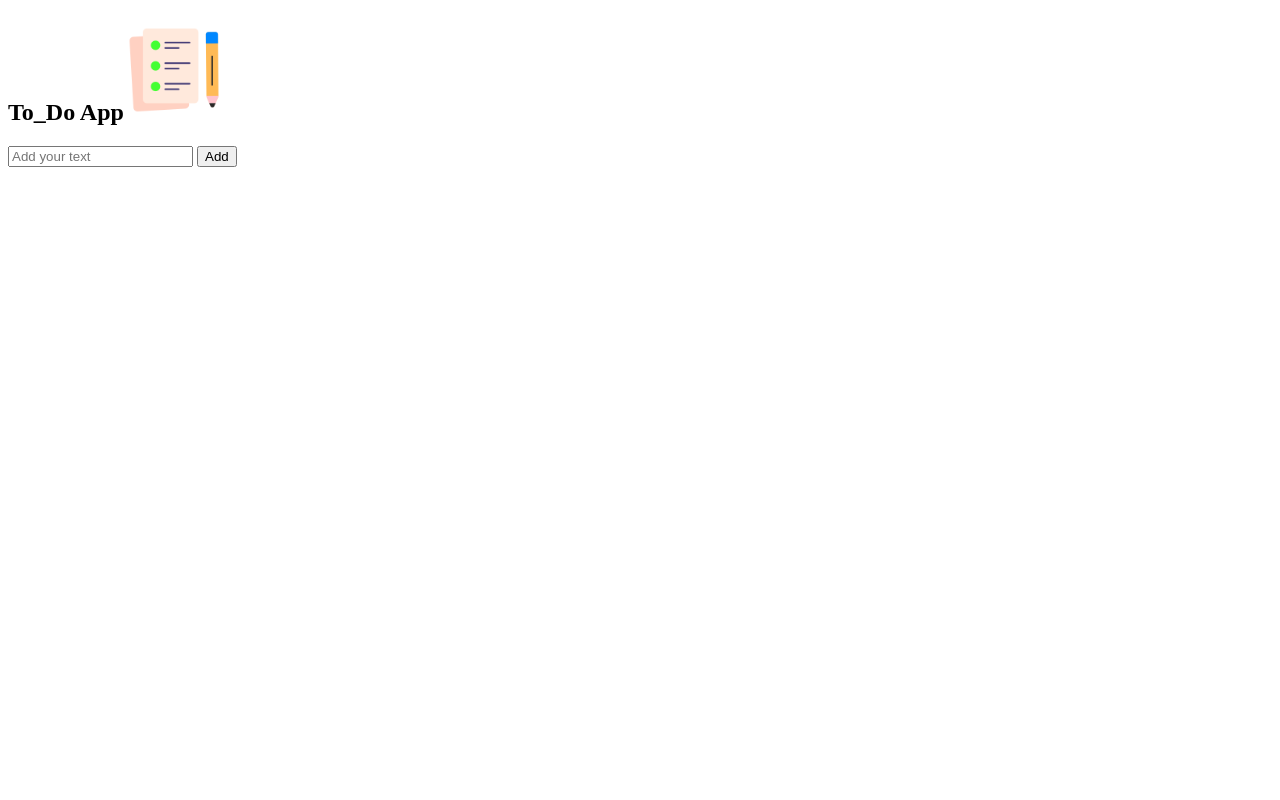
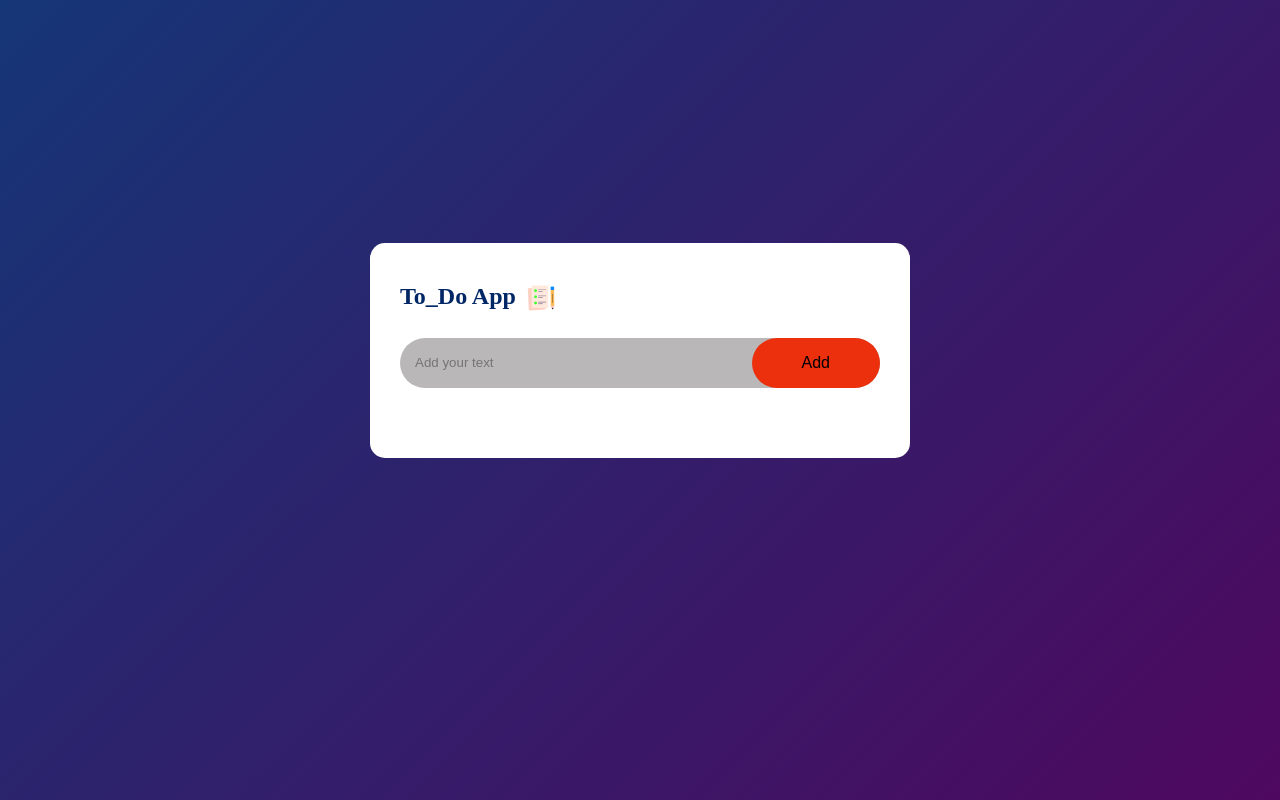
Before and after one commit to SohamAta/To_Do_List, a plain HTML site: page To_Do_List/index.html in a window 1280 px wide. Drawn offline with Linux system fonts and the light colour scheme; the site is published under a folder, as on GitHub Pages, so addresses that start at the root find nothing.

Commit message:
Update index.html

```diff
--- a/To_Do_List/index.html
+++ b/To_Do_List/index.html
@@ -4,7 +4,7 @@
     <meta charset="UTF-8">
     <meta name="viewport" content="width=device-width, initial-scale=1.0">
     <title>To_do_list</title>
-    <link rel="stylesheet" href="/To_Do_List/To_Do.css">
+    <link rel="stylesheet" href="./To_Do.css">
     <link rel="icon" href="./images/icon.png">
 </head>
 <body>
```
